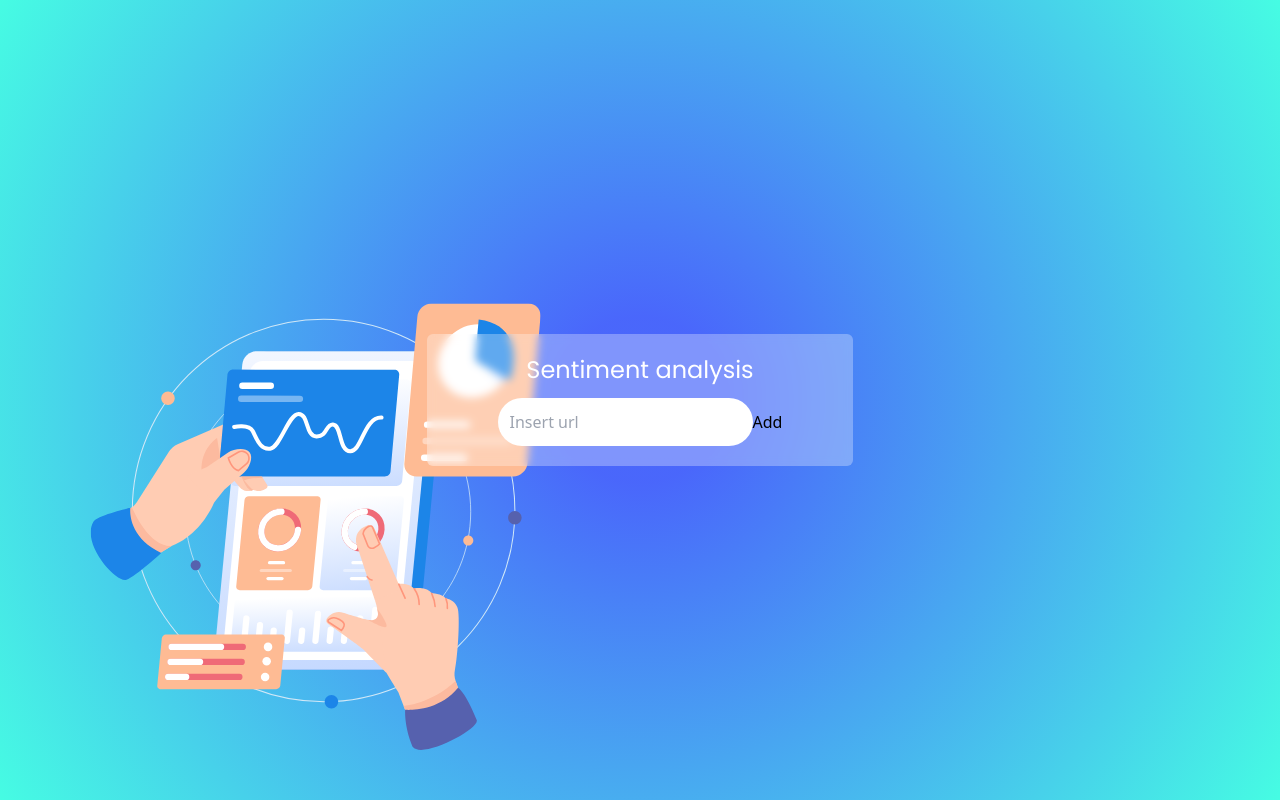
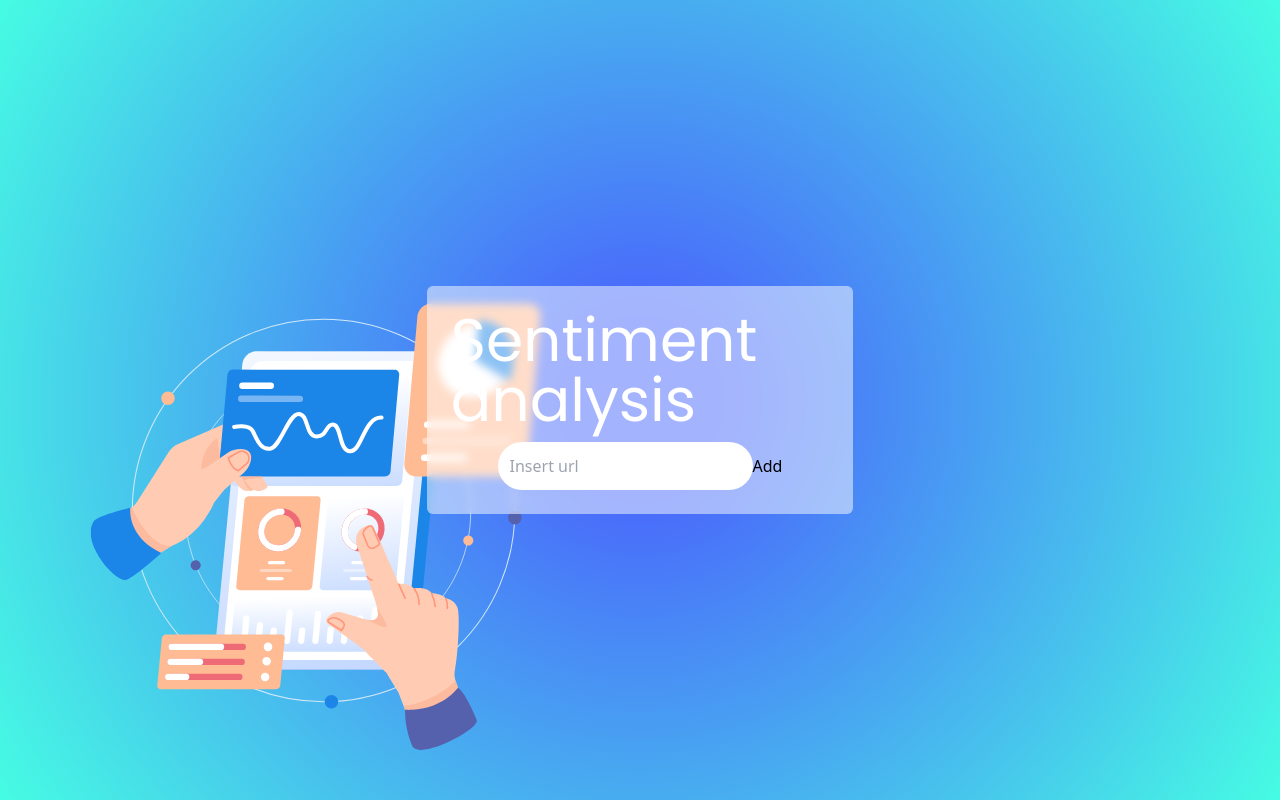
Before and after one commit to mpuntoicardo/Sentiment-analyzer, a SvelteKit app in the folder front-url-analyzer/: page / in a window 1280 px wide. Built offline with nearby package versions, Linux system fonts and the light colour scheme.

Commit message:
Css changes

```diff
--- a/front-url-analyzer/src/app.css
+++ b/front-url-analyzer/src/app.css
@@ -3,6 +3,6 @@
 @tailwind utilities;
 
 
-h1,h2{
+h1,h2,p{
     font-family: 'Poppins'
 }
--- a/front-url-analyzer/src/routes/+page.svelte
+++ b/front-url-analyzer/src/routes/+page.svelte
@@ -8,16 +8,18 @@
         url = t.value
     }
     function handleClick(){
-        urls = [...urls, url]
+        if(url !== ''){
+            urls = [...urls, url]
+        }
         url = ''
     }
 </script>
 
 
 <div class="min-h-screen flex justify-center items-center background static">
-    <div class="backdrop-blur-sm p-5 bg-white/30 rounded-md z-10 w-1/3">
+    <div class="backdrop-blur-sm p-6 bg-white/50 rounded-md z-10 w-1/3">
         <div class="flex justify-center mb-3">
-            <h1 class="text-2xl text-white">Sentiment analysis</h1>
+            <h1 class="text-6xl text-white">Sentiment analysis</h1>
         </div>
         <div class="flex justify-center">
             <input on:input={onUrlChange} bind:value={url} placeholder="Insert url" class="p-3 rounded-full w-100">
```
